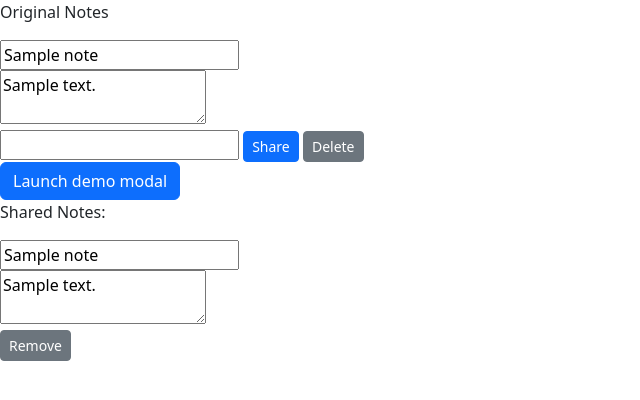
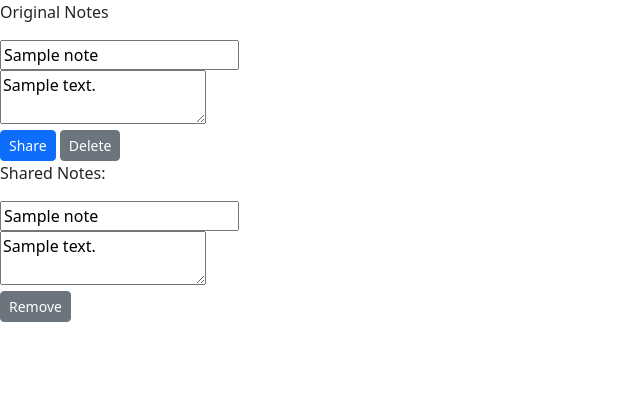
Before and after one commit to ndrygas/whiteboard-project, a Flask app: template templates/note.html in a window 1280 px wide. Shown: the part 56-456 px from the top of the page, without its empty margins (0-640 px from the left). Run offline with Flask 2, Linux system fonts and the light colour scheme; tables that the repository leaves empty hold one stand-in row (values such as "Sample post"); the template is opened without the code that fills it: values that come from a table or form of the project are taken from there, most other values are stand-ins (such as "Sample title", 1, 10 or a date in 2020); some libraries are stand-ins or nearby versions.

Commit message:
updated modal

```diff
--- a/static/whiteboard.js
+++ b/static/whiteboard.js
@@ -2,7 +2,7 @@
 
 // Selectors for save button and all notes displayed on page.
 const saveNotes = document.querySelector("#save-notes");
-const allNotes = document.querySelectorAll("#note-forms form");
+const allNotes = document.querySelectorAll("#note-forms .form-group");
 
 saveNotes.addEventListener("click", (evt) => {
     /* Update note information in database when "Save" button is clicked. */
@@ -37,12 +37,16 @@ saveNotes.addEventListener("click", (evt) => {
 
 
 for (const noteForm of allNotes) {
-    /* Adds share, delete, and remove functionality buttons to relevant notes.  */
+    /* Adds share and delete functionality buttons to relevant notes.  */
+
+    console.log(noteForm)
     const noteId = noteForm.id;
     console.log(noteId);
     const shareBtn = document.querySelector(`#share-note${noteId}`);
     const delBtn = document.querySelector(`#delete-note${noteId}`);
-    const removeBtn = document.querySelector(`#remove-note${noteId}`);
+
+    console.log(shareBtn)
+    console.log(delBtn)
 
     shareBtn.addEventListener('click', (evt) => {
       /* Connects share buttons to share-notes route. */
--- a/templates/note.html
+++ b/templates/note.html
@@ -35,7 +35,7 @@
   <!-- Displays all notes associated to the logged in user -->
 <div id="note-forms">
   {% for note in notes %}
-    <form id="{{note.note_id}}" method="post">
+    <form class="form-group" id="{{note.note_id}}" method="post">
 
       <div class="note-group">
           <input type="text" name="title" id="n-title{{note.note_id}}" value="{{note.title}}">
@@ -46,67 +46,42 @@
       </div>
 
       <div class="note-group">
-        <input type="text" name="shared-user" id="shared-user{{note.note_id}}">
-        <button id="share-note{{note.note_id}}" type="button" class="btn btn-primary btn-sm">Share</button>
+        <!-- <input type="text" name="shared-user" id="shared-user{{note.note_id}}"> -->
+        <button id="share-button{{note.note_id}}" type="button" class="btn btn-primary btn-sm" data-toggle="modal" data-target="#share-modal{{note.note_id}}">Share</button>
         <button id="delete-note{{note.note_id}}" type="button" class="btn btn-secondary btn-sm">Delete</button>
       </div>
+    </form>
 
-
-      <!-- Button trigger modal -->
-      <!-- <button type="button" class="btn btn-primary" data-toggle="modal" data-target="#exampleModalCenter">
-        Launch demo modal
-      </button> -->
-
-      <!-- Modal -->
-      <!-- <div class="modal fade" id="exampleModalCenter" tabindex="-1" role="dialog" aria-labelledby="exampleModalCenterTitle" aria-hidden="true">
+      <div class="modal fade" id="share-modal{{note.note_id}}" tabindex="-1" role="dialog" aria-labelledby="exampleModalCenterTitle" aria-hidden="true">
         <div class="modal-dialog modal-dialog-centered" role="document">
           <div class="modal-content">
             <div class="modal-header">
-              <h5 class="modal-title" id="exampleModalLongTitle">Modal title</h5>
+              <h5 class="modal-title" id={{note.note_id}}>Share note to: </h5>
               <button type="button" class="close" data-dismiss="modal" aria-label="Close">
                 <span aria-hidden="true">&times;</span>
               </button>
             </div>
             <div class="modal-body">
-              ...
+              <form>
+                <div class="note-group">
+                  <label for="recipient-name" class="col-form-label">Username: </label>
+                  <input type="text" class="form-control" id="shared-user{{note.note_id}}">
+                </div>
+              </form>
             </div>
             <div class="modal-footer">
               <button type="button" class="btn btn-secondary" data-dismiss="modal">Close</button>
-              <button type="button" class="btn btn-primary">Save changes</button>
+              <button id="share-note{{note.note_id}}" type="button" class="btn btn-primary">Save changes</button>
             </div>
           </div>
-        </div> -->
-</div>
+        </div>
+      </div>
 
-    </form>
+
   {% endfor %}
 </div>
 
-<!-- Button trigger modal -->
-<button type="button" class="btn btn-primary" data-toggle="modal" data-target="#exampleModalCenter">
-  Launch demo modal
-</button>
 
-<!-- Modal -->
-<div class="modal fade" id="exampleModalCenter" tabindex="-1" role="dialog" aria-labelledby="exampleModalCenterTitle" aria-hidden="true">
-  <div class="modal-dialog modal-dialog-centered" role="document">
-    <div class="modal-content">
-      <div class="modal-header">
-        <h5 class="modal-title" id="exampleModalLongTitle">Modal title</h5>
-        <button type="button" class="close" data-dismiss="modal" aria-label="Close">
-          <span aria-hidden="true">&times;</span>
-        </button>
-      </div>
-      <div class="modal-body">
-        ...
-      </div>
-      <div class="modal-footer">
-        <button type="button" class="btn btn-secondary" data-dismiss="modal">Close</button>
-        <button type="button" class="btn btn-primary">Save changes</button>
-      </div>
-    </div>
-  </div>
-</div>
 
 <p>Shared Notes:</p>
   <!-- Displays notes shared between users, omitting duplicates -->
```
Also changed, not shown: templates/homepage.html (+5 -4 lines).
